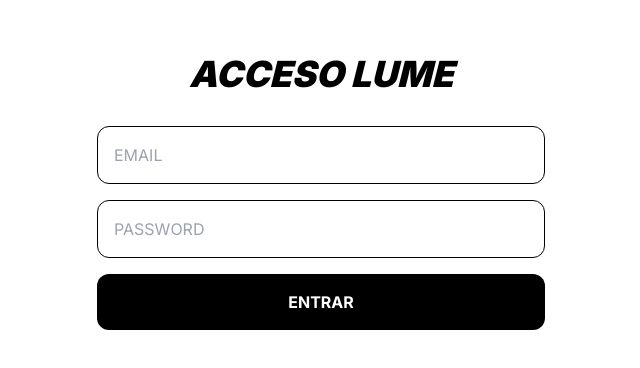
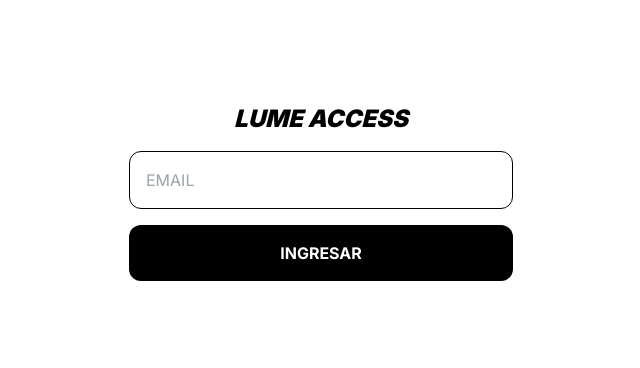
Before and after one commit to lumeglobal10-prog/lume-global-core, a Next.js app: page /login in a window 1280 px wide. Shown: the part 208-576 px from the top of the page, without its empty margins (319-959 px from the left). Built offline with nearby package versions, Linux system fonts and the light colour scheme.

Commit message:
Update page.tsx

```diff
--- a/app/login/page.tsx
+++ b/app/login/page.tsx
@@ -2,33 +2,25 @@
 
 import { useState } from 'react';
 import { useRouter } from 'next/navigation';
-import Link from 'next/link';
 
 export default function LoginPage() {
   const router = useRouter();
+  const [email, setEmail] = useState('');
   const [loading, setLoading] = useState(false);
-  const [email, setEmail] = useState('');
-  const [password, setPassword] = useState('');
 
   const handleLogin = async (e: React.FormEvent) => {
     e.preventDefault();
     setLoading(true);
     try {
-      const response = await fetch("https://api.lumeglobalcore.com/api/v1/auth/login", {
-        method: 'POST',
-        headers: {
-          'Content-Type': 'application/json',
-          'Authorization': "Bearer ALE_MASTER_KEY_2026"
-        },
-        body: JSON.stringify({ email: email.toLowerCase(), password: password }),
+      const response = await fetch("https://api.lumeglobalcore.com/api/v1/credits?email=" + email, {
+        headers: { 'Authorization': "Bearer ALE_MASTER_KEY_2026" }
       });
-
       if (response.ok) {
-        localStorage.setItem('lume_user_mail', email.toLowerCase());
-        localStorage.setItem('lume_session_token', 'ACTIVE_2026');
+        localStorage.setItem('lume_user_mail', email);
+        localStorage.setItem('lume_session_token', 'VALID');
         router.push('/dashboard');
       } else {
-        alert("Acceso denegado.");
+        alert("Acceso denegado");
       }
     } catch (error) {
       router.push('/dashboard');
@@ -38,31 +30,20 @@ export default function LoginPage() {
   };
 
   return (
-    <main className="min-h-screen bg-white p-8 flex flex-col items-center justify-center">
-      <div className="max-w-md w-full space-y-8">
-        <h1 className="text-4xl font-black italic uppercase text-center">Acceso Lume</h1>
-        <form onSubmit={handleLogin} className="space-y-4">
+    <main className="min-h-screen bg-white flex flex-col items-center justify-center p-4">
+      <form onSubmit={handleLogin} className="max-w-sm w-full space-y-4">
+        <h1 className="text-2xl font-black uppercase italic text-center">LUME ACCESS</h1>
         <input
           type="email"
           required
-            value={email}
-            onChange={(e) => setEmail(e.target.value)}
           placeholder="EMAIL"
           className="w-full border border-black p-4 rounded-xl"
-          />
-          <input
-            type="password"
-            required
-            value={password}
-            onChange={(e) => setPassword(e.target.value)}
-            placeholder="PASSWORD"
-            className="w-full border border-black p-4 rounded-xl"
+          onChange={(e) => setEmail(e.target.value)}
         />
         <button type="submit" className="w-full bg-black text-white p-4 rounded-xl font-bold uppercase">
-            {loading ? "Cargando..." : "Entrar"}
+          {loading ? "..." : "INGRESAR"}
         </button>
       </form>
-      </div>
     </main>
   );
 }
```
Lines whose indentation alone changed are shown as unchanged.
